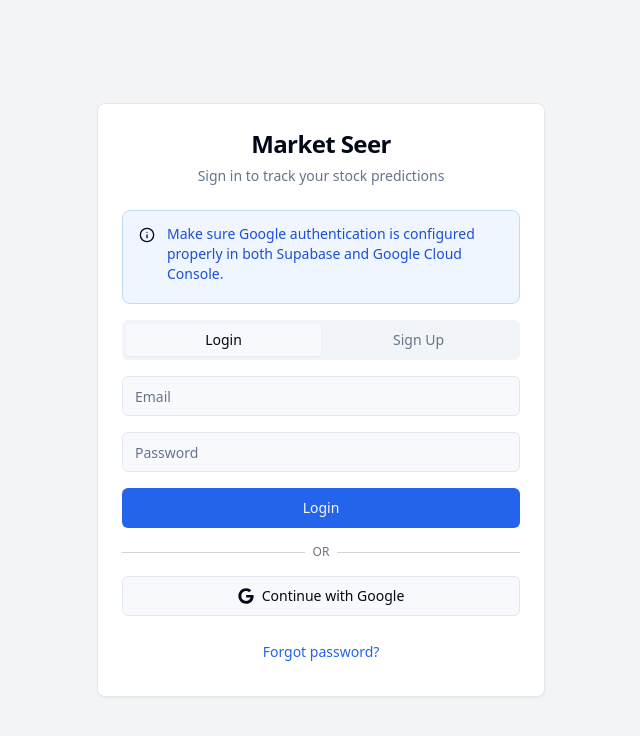
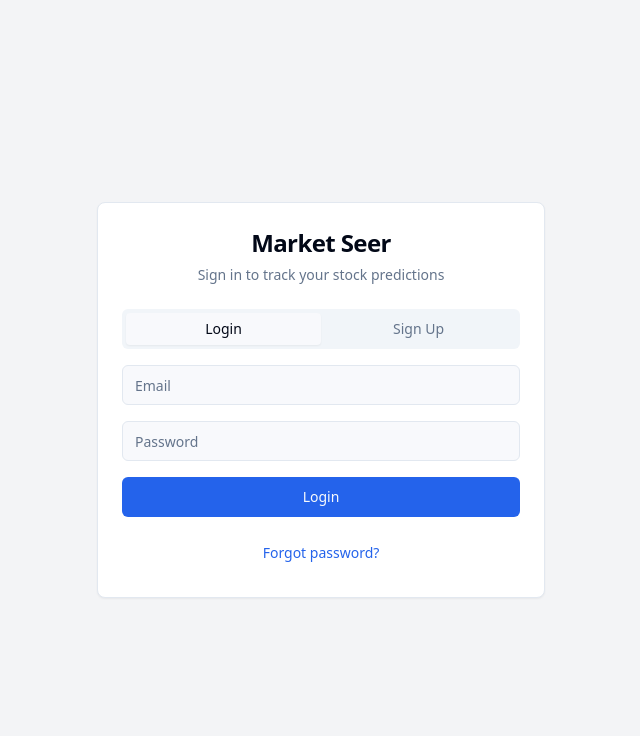
Before and after one commit to gopinath952002/market-seer-forecast, a React (Vite) app: page /auth in a window 1280 px wide. Shown: the top 736 px of the page, without its empty margins (319-959 px from the left). Built offline with nearby package versions, Linux system fonts and the light colour scheme.

Commit message:
Remove Google Auth and Watermark
Remove Google authentication and the "Lovable" watermark.

```diff
--- a/src/components/auth/AuthLayout.tsx
+++ b/src/components/auth/AuthLayout.tsx
@@ -2,7 +2,6 @@
 import React from 'react';
 import { Card, CardContent, CardHeader, CardTitle, CardDescription } from "@/components/ui/card";
 import { Alert, AlertDescription } from "@/components/ui/alert";
-import { Info } from "lucide-react";
 
 interface AuthLayoutProps {
   title?: string;
@@ -26,13 +25,6 @@ const AuthLayout = ({ title = "Market Seer", description = "Sign in to track you
             </Alert>
           )}
 
-          <Alert className="mb-4 bg-blue-50 dark:bg-blue-900/20 border-blue-200 dark:border-blue-800">
-            <Info className="h-4 w-4 text-blue-600 dark:text-blue-400" />
-            <AlertDescription className="text-blue-700 dark:text-blue-300">
-              Make sure Google authentication is configured properly in both Supabase and Google Cloud Console.
-            </AlertDescription>
-          </Alert>
-
           {children}
         </CardContent>
       </Card>
--- a/src/components/auth/LoginForm.tsx
+++ b/src/components/auth/LoginForm.tsx
@@ -4,7 +4,6 @@ import { Button } from "@/components/ui/button";
 import { Input } from "@/components/ui/input";
 import { supabase } from "@/integrations/supabase/client";
 import { toast } from "sonner";
-import { FaGoogle } from 'react-icons/fa';
 
 interface LoginFormProps {
   setError: (error: string | null) => void;
@@ -33,26 +32,6 @@ const LoginForm = ({ setError, onResetPassword }: LoginFormProps) => {
     }
   };
 
-  const handleGoogleLogin = async () => {
-    try {
-      const { error } = await supabase.auth.signInWithOAuth({
-        provider: 'google',
-        options: {
-          redirectTo: `${window.location.origin}/dashboard`,
-          queryParams: {
-            prompt: 'select_account'
-          }
-        }
-      });
-
-      if (error) throw error;
-      toast.info("Redirecting to Google...");
-    } catch (error: any) {
-      setError(error.message || "Google authentication failed");
-      toast.error(error.message || "Google authentication failed");
-    }
-  };
-
   return (
     <form onSubmit={handleLogin} className="space-y-4">
       <Input
@@ -77,25 +56,6 @@ const LoginForm = ({ setError, onResetPassword }: LoginFormProps) => {
         {isLoading ? "Logging in..." : "Login"}
       </Button>
 
-      <div className="relative my-4">
-        <div className="absolute inset-0 flex items-center">
-          <span className="w-full border-t border-gray-300"></span>
-        </div>
-        <div className="relative flex justify-center text-xs uppercase">
-          <span className="bg-white dark:bg-gray-800 px-2 text-gray-500">Or</span>
-        </div>
-      </div>
-
-      <Button
-        type="button"
-        variant="outline"
-        className="w-full flex items-center justify-center gap-2"
-        onClick={handleGoogleLogin}
-      >
-        <FaGoogle />
-        <span>Continue with Google</span>
-      </Button>
-
       <div className="text-center mt-4">
         <Button
           variant="link"
--- a/src/components/auth/SignupForm.tsx
+++ b/src/components/auth/SignupForm.tsx
@@ -4,7 +4,6 @@ import { Button } from "@/components/ui/button";
 import { Input } from "@/components/ui/input";
 import { supabase } from "@/integrations/supabase/client";
 import { toast } from "sonner";
-import { FaGoogle } from 'react-icons/fa';
 
 interface SignupFormProps {
   setError: (error: string | null) => void;
@@ -38,26 +37,6 @@ const SignupForm = ({ setError }: SignupFormProps) => {
     }
   };
 
-  const handleGoogleLogin = async () => {
-    try {
-      const { error } = await supabase.auth.signInWithOAuth({
-        provider: 'google',
-        options: {
-          redirectTo: `${window.location.origin}/dashboard`,
-          queryParams: {
-            prompt: 'select_account'
-          }
-        }
-      });
-
-      if (error) throw error;
-      toast.info("Redirecting to Google...");
-    } catch (error: any) {
-      setError(error.message || "Google authentication failed");
-      toast.error(error.message || "Google authentication failed");
-    }
-  };
-
   return (
     <form onSubmit={handleSignup} className="space-y-4">
       <Input
@@ -81,25 +60,6 @@ const SignupForm = ({ setError }: SignupFormProps) => {
       >
         {isLoading ? "Creating Account..." : "Create Account"}
       </Button>
-
-      <div className="relative my-4">
-        <div className="absolute inset-0 flex items-center">
-          <span className="w-full border-t border-gray-300"></span>
-        </div>
-        <div className="relative flex justify-center text-xs uppercase">
-          <span className="bg-white dark:bg-gray-800 px-2 text-gray-500">Or</span>
-        </div>
-      </div>
-
-      <Button
-        type="button"
-        variant="outline"
-        className="w-full flex items-center justify-center gap-2"
-        onClick={handleGoogleLogin}
-      >
-        <FaGoogle />
-        <span>Sign up with Google</span>
-      </Button>
     </form>
   );
 };
```
